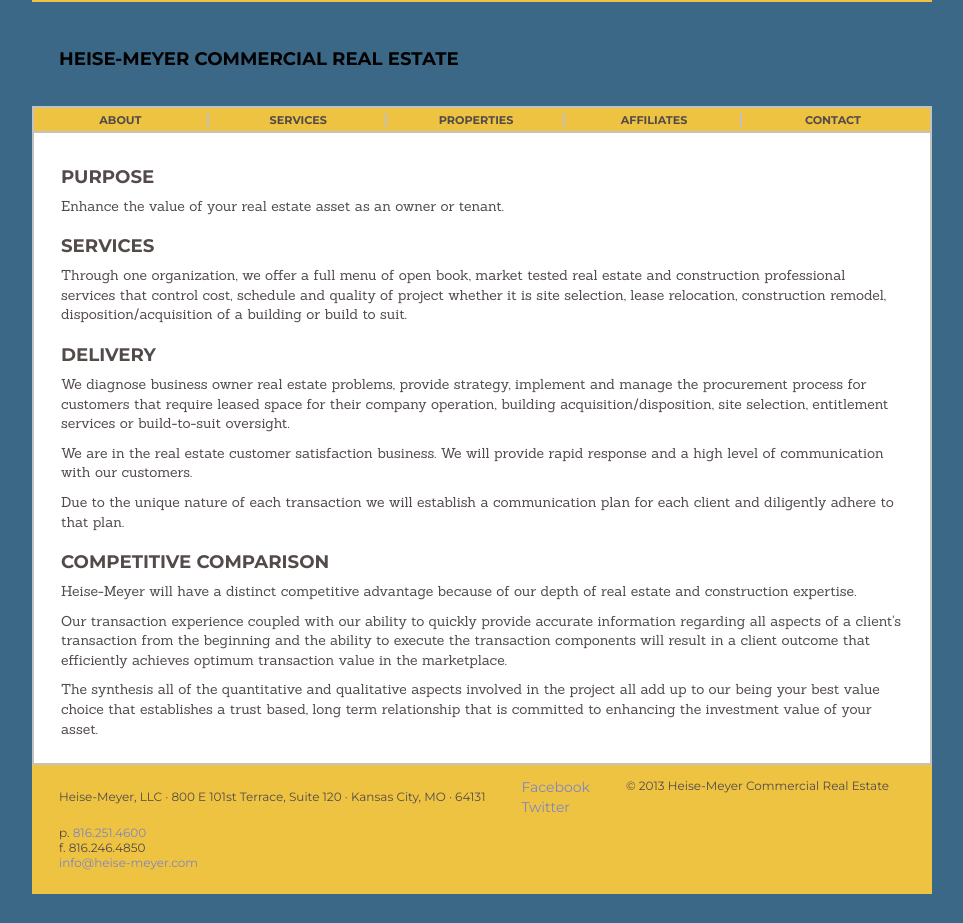
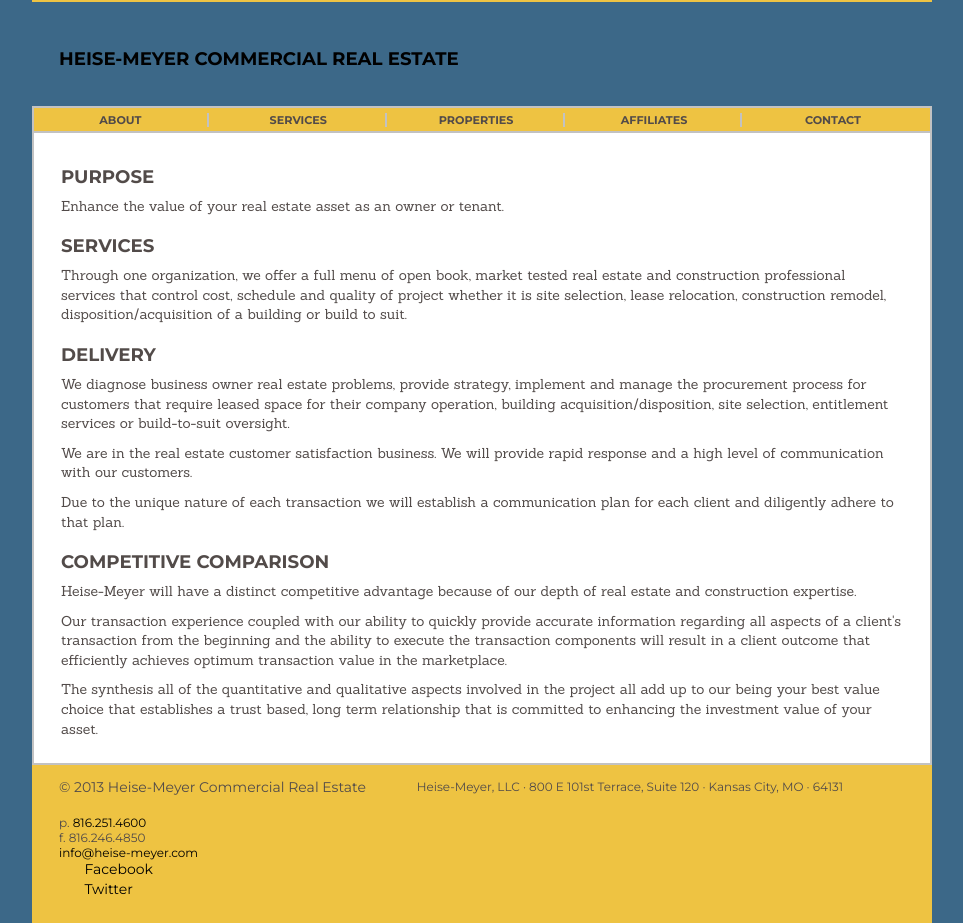
Before and after one commit to jiko/heisemeyer, a Jekyll site: the page built from index.html, in a window 1280 px wide. Shown: the whole page, without its empty margins (158-1121 px from the left). Built offline with Jekyll 4.4.1, drawn with Linux system fonts in a browser that asks for light colours; before the commit the page ends 900 px from its top, so only the background shows below that.

Commit message:
Footer Float Styles
Attempt at breaking down footer float elements into paragraphs.

```diff
--- a/_layouts/default.html
+++ b/_layouts/default.html
@@ -33,18 +33,14 @@
 
 			</article>
             <footer>
-            	&copy; 2013 Heise-Meyer Commercial Real Estate
-              <div class="contact">
+            	<p>&copy; 2013 Heise-Meyer Commercial Real Estate</p>
                 <p>
                   {% include address.html %}
                   {% include contact.html %}
                 </p>
-              </div>
-              <div class="contact">
                 <p>
                   {% include socialmedia.html %}
                 </p>
-              </div><!--/contact-->
             </footer>
           </div><!-- /site -->
         </div> <!-- /container -->
--- a/css/main.css
+++ b/css/main.css
@@ -125,6 +125,10 @@
 	overflow: auto;
 	width: 100%}
 
+footer p {
+	float: left;
+	margin-right: 3%;}
+/*
 footer .contact {
   float: left;
   margin-right: 3em;
@@ -142,7 +146,7 @@
 
 footer .rss img {
   border: 0;
-}
+}*/
 
 /*****************************************************************************/
 /*
```
